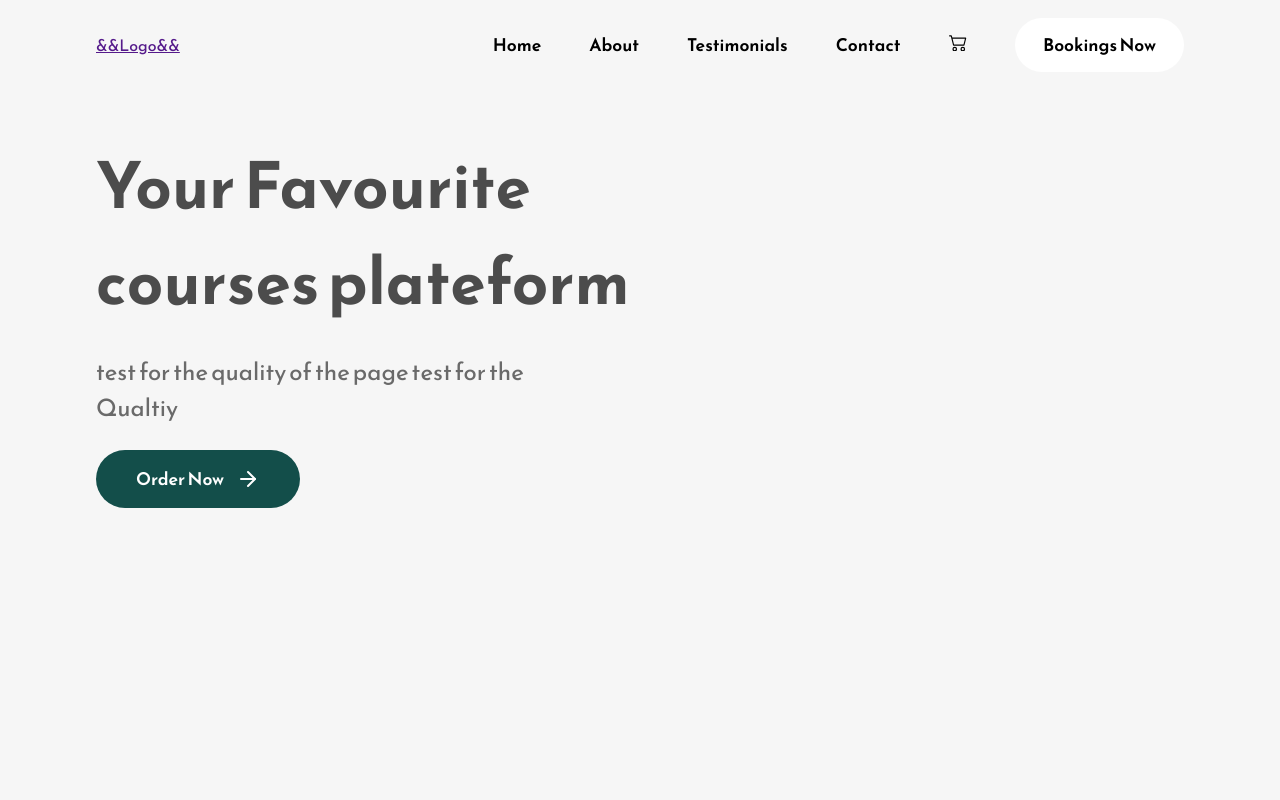
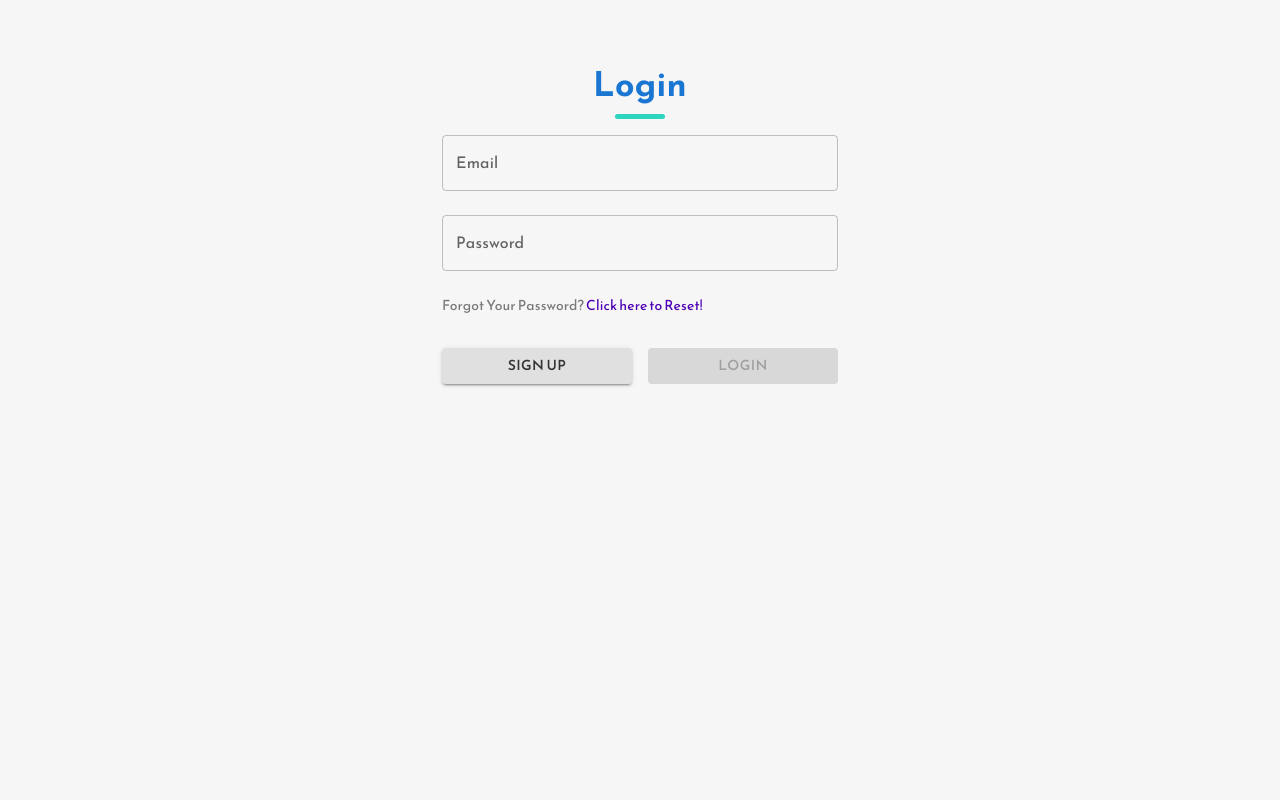
Before and after one commit to othmane222/forntreact, a React (Create React App) app: page /auth in a window 1280 px wide. Shown: the top 800 px of the page. Built offline with nearby package versions, Linux system fonts and the light colour scheme.

Commit message:
Customized the form using Formik for validation and added reset-password component

```diff
--- a/package.json
+++ b/package.json
@@ -11,12 +11,14 @@
     "@testing-library/react": "^13.4.0",
     "@testing-library/user-event": "^13.5.0",
     "axios": "^1.7.4",
+    "formik": "^2.4.6",
     "react": "^18.3.1",
     "react-dom": "^18.3.1",
     "react-icons": "^5.3.0",
     "react-router-dom": "^6.26.1",
     "react-scripts": "5.0.1",
-    "web-vitals": "^2.1.4"
+    "web-vitals": "^2.1.4",
+    "yup": "^1.4.0"
   },
   "scripts": {
     "start": "react-scripts start",
--- a/src/App.js
+++ b/src/App.js
@@ -1,25 +1,45 @@
 //import logo from './logo.svg';
-import './App.css';
-import LoginSignup from './components/LoginSignup/LoginSignup';
-import Home from './components/Home';
-import About from './components/About';
-import Work from './components/Work';
-import Testimonial from './components/Testimonial';
-import Contact from './components/Contact';
-import Footer from './components/Footer';
+import "./App.css";
+import LoginSignup from "./components/LoginSignup/LoginSignup";
+import Home from "./components/Home";
+import About from "./components/About";
+import Work from "./components/Work";
+import Testimonial from "./components/Testimonial";
+import Contact from "./components/Contact";
+import Footer from "./components/Footer";
+import { Routes, Route } from "react-router-dom";
+import { useNavigate } from "react-router-dom";
+import ResetPassword from "./components/LoginSignup/ResetPassword";
 
 function App() {
+  const navigate = useNavigate();
+
   return (
-
     <div className="App">
+      <Routes>
+        <Route
+          path="/"
+          element={
+            <>
               <Home />
               <About />
               <Work />
               <Testimonial />
               <Contact />
+              <button
+                className="secondary-button"
+                onClick={() => navigate("/auth")}
+              >
+                Get Started
+              </button>
               <Footer />
+            </>
+          }
+        />
+        <Route path="/auth" element={<LoginSignup />} />
+        <Route path="/reset-password" element={<ResetPassword />} />
+      </Routes>
     </div>
-
   );
 }
 
--- a/src/components/About.js
+++ b/src/components/About.js
@@ -7,10 +7,10 @@ const About = () => {
   return (
     <div className="about-section-container">
       <div className="about-background-image-container">
-        <img  alt="" />
+        <img src="" alt="" />
       </div>
       <div className="about-section-image-container">
-        <img srr alt="" />
+        <img src="" alt="" />
       </div>
       <div className="about-section-text-container">
         <p className="primary-subheading">About</p>
--- a/src/components/LoginSignup/LoginSignup.css
+++ b/src/components/LoginSignup/LoginSignup.css
@@ -1,93 +1,139 @@
-.container{
+.container {
     display: flex;
     flex-direction: column;
     margin: auto;
-    margin-top: 200px;
-    width: 600px;
-    background:#fff;
-    padding-bottom: 30px;
+    margin-top: 150px;
+    width: 90%;
+    max-width: 600px;
+    background: #fff;
+    padding: 30px 20px;
+    border-radius: 10px;
+    box-shadow: 0 4px 10px rgba(0, 0, 0, 0.1);
 }
 
 .header {
     display: flex;
     flex-direction: column;
     align-items: center;
-        gap: 9px;
+    gap: 10px;
     width: 100%;
-        margin-top: 30px;
 }
 
-        .text{
+.text {
     color: #2DD4BF;
-            font-size: 48px;
+    font-size: 36px;
     font-weight: 700;
+    text-align: center;
 }
-            .underline{
-            width: 61px;
-            height: 6px;
+
+.underline {
+    width: 50px;
+    height: 5px;
     background: #2DD4BF;
     border-radius: 9px;
 }
 
-            .inputs{
-                margin-top: 55px;
+.inputs {
+    margin-top: 45px;
     display: flex;
     flex-direction: column;
-                gap: 25px;
+    gap: 20px;
 }
-                .input{
+
+.input {
     display: flex;
     align-items: center;
-                margin: auto;
-                width: 480px;
-                height: 80px;
-                background: #eaeaea;
+    width: 100%;
+    height: 60px;
+    background: #f5f5f5;
     border-radius: 6px;
+    padding: 0 20px;
+    box-shadow: inset 0 2px 4px rgba(0, 0, 0, 0.05);
 }
 
-                .input img{
-margin: 0px 30px;
+.input img {
+    margin-right: 15px;
 }
-.input input{
-height: 50px;
-width: 400px;
+
+.input input {
+    height: 100%;
+    width: 100%;
     background: transparent;
     border: none;
     outline: none;
     color: #797979;
-font-size: 19px;
+    font-size: 16px;
 }
 
-.forgot-password{
-    padding-left: 62px;
-    margin-top: 27px;
+.forgot-password {
+    text-align: left;
     color: #797979;
-    font-size: 18px;
+    font-size: 16px;
+    margin-top: 15px;
 }
-    .forgot-password span{
+
+.forgot-password-link {
     color: #4c00b4;
     cursor: pointer;
 }
 
-   .submit-container{
+.submit-container {
     display: flex;
-        gap: 30px;
-        margin: 60px auto;
+    flex-direction: column;
+    gap: 15px;
+    margin: 40px auto 0;
+    width: 100%;
 }
-        .submit{
+
+.submit {
     display: flex;
     justify-content: center;
     align-items: center;
-        width: 220px;
-        height: 59px;
+    width: 100%;
+    height: 50px;
     color: #fff;
     background: #2DD4BF;
     border-radius: 50px;
-        font-size: 19px;
+    font-size: 18px;
     font-weight: 700;
-        cursor: pointer;}
+    cursor: pointer;
+    transition: background 0.3s ease;
+}
 
-        .gray{
+.submit:hover {
+    background: #24bda9;
+}
+
+.gray {
     background: #acabab;
-            color:#ffffff;
+    color: #ffffff;
+    cursor: not-allowed;
 }
+
+@media (max-width: 768px) {
+    .container {
+        margin-top: 100px;
+        padding: 20px 15px;
+    }
+
+    .text {
+        font-size: 28px;
+    }
+
+    .inputs {
+        margin-top: 30px;
+    }
+
+    .input {
+        height: 50px;
+    }
+
+    .input input {
+        font-size: 14px;
+    }
+
+    .submit {
+        height: 45px;
+        font-size: 16px;
+    }
+}
--- a/src/components/LoginSignup/LoginSignup.jsx
+++ b/src/components/LoginSignup/LoginSignup.jsx
@@ -1,42 +1,147 @@
-import React, { useState } from 'react'
+import React, { useState } from 'react';
+import { useNavigate } from 'react-router-dom';
+import { Formik, Form, Field } from 'formik';
+import * as Yup from 'yup';
+import { TextField, Button, Typography, Box, Container } from '@mui/material';
 import './LoginSignup.css';
-//import a from '../Assets/a.png';
-//import b from '../Assets/b.png';
+
 const LoginSignup = () => {
-    const [action,setAction] = useState("Login");
-    return(
-        <div className="container">
-            <div className="header">
-                <div className="text">{action}</div>
-                <div className="underline"></div>
-            </div>
-            <div className="inputs">{action=="Login"?<div></div>:<div className="input">
-                    <img  alt=""></img>
-                    <input type="text" placeholder='name'></input>
-                </div>}
-
-                <div className="input">
-                    <img  alt=""></img>
-                    <input type="email" placeholder='email'></input>
-                </div>
-                <div className="input">
-                    <img alt=""></img>
-                    <input type="password" placeholder='password'></input>
-                </div>
-            </div>
-            {action=="Sign Up"?<div></div>:<div className="forgot-password">Lost password? <span>Click here!</span>
-                </div>}
-
-            <div className="submit-container">
-                <div className={action=="Login"?"submit gray":"submit"} onClick={() => {setAction("Sign Up")}}>Sign Up</div>
-                <div className={action=="Sign Up"?"submit gray":"submit"} onClick={() => {setAction("Login")}}>Login</div>
-            </div>
-
-             </div>
+  const [action, setAction] = useState("Login");
+  const navigate = useNavigate();
 
 
+  const validationSchema = Yup.object().shape({
+    name: action === "Sign Up" ? Yup.string().required('Name is required') : Yup.string(),
+    email: Yup.string().email('Invalid email format').required('Email is required'),
+    password: Yup.string().min(6, 'Password must be at least 6 characters').required('Password is required'),
+  });
 
-            )
+  const initialValues = {
+    name: '',
+    email: '',
+    password: '',
+  };
 
-}
+
+  const onSubmit = (values, { resetForm }) => {
+    console.log('Form data', values);
+    resetForm();
+  };
+
+  return (
+    <Container maxWidth="xs">
+      <Box sx={{ textAlign: 'center', mt: 8 }}>
+        <Typography variant="h4" color="primary" fontWeight="700">
+          {action}
+        </Typography>
+        <Box
+          sx={{
+            width: '50px',
+            height: '5px',
+            backgroundColor: '#2DD4BF',
+            borderRadius: '9px',
+            mx: 'auto',
+            mt: 1,
+          }}
+        />
+      </Box>
+
+      <Formik
+        initialValues={initialValues}
+        validationSchema={validationSchema}
+        onSubmit={onSubmit}
+      >
+        {({ errors, touched, isSubmitting }) => (
+          <Form>
+            {action === "Sign Up" && (
+              <Field
+                as={TextField}
+                fullWidth
+                margin="normal"
+                variant="outlined"
+                label="Name"
+                name="name"
+                error={touched.name && Boolean(errors.name)}
+                helperText={touched.name && errors.name}
+              />
+            )}
+
+            <Field
+              as={TextField}
+              fullWidth
+              margin="normal"
+              variant="outlined"
+              label="Email"
+              name="email"
+              error={touched.email && Boolean(errors.email)}
+              helperText={touched.email && errors.email}
+            />
+
+            <Field
+              as={TextField}
+              fullWidth
+              margin="normal"
+              variant="outlined"
+              label="Password"
+              type="password"
+              name="password"
+              error={touched.password && Boolean(errors.password)}
+              helperText={touched.password && errors.password}
+            />
+
+            {action === "Login" && (
+              <Typography
+                sx={{ textAlign: 'left', mt: 2, color: '#797979', fontSize: '14px' }}
+              >
+                Forgot Your Password?
+                <span
+                  onClick={() => navigate('/reset-password')}
+                  style={{ color: '#4c00b4', cursor: 'pointer' }}
+                >
+                  {' '} Click here to Reset!
+                </span>
+              </Typography>
+            )}
+
+            <Box sx={{ display: 'flex', justifyContent: 'space-between', mt: 4 }}>
+              <Button
+                variant="contained"
+                sx={{
+                  mr: 1,
+                  bgcolor: action === "Sign Up" ? '#2DD4BF' : '#E0E0E0',
+                  color: action === "Sign Up" ? '#FFF' : '#333',
+                  '&:hover': {
+                    bgcolor: action === "Sign Up" ? '#24bda9' : '#BDBDBD',
+                  },
+                }}
+                onClick={() => setAction("Sign Up")}
+                fullWidth
+                disabled={isSubmitting || action === "Sign Up"}
+              >
+                Sign Up
+              </Button>
+              <Button
+                variant="contained"
+                sx={{
+                  ml: 1,
+                  bgcolor: action === "Login" ? '#2DD4BF' : '#E0E0E0',
+                  color: action === "Login" ? '#FFF' : '#333',
+                  '&:hover': {
+                    bgcolor: action === "Login" ? '#24bda9' : '#BDBDBD',
+                  },
+                }}
+                onClick={() => setAction("Login")}
+                fullWidth
+                disabled={isSubmitting || action === "Login"}
+              >
+                Login
+              </Button>
+            </Box>
+          </Form>
+        )}
+      </Formik>
+    </Container>
+  );
+};
+
 export default LoginSignup;
--- /dev/null
+++ b/src/components/LoginSignup/ResetPassword.jsx
@@ -0,0 +1,82 @@
+import React, { useState } from 'react';
+import { Typography, Box, Container, TextField, Button, Snackbar, Alert } from '@mui/material';
+import { Formik, Form, Field } from 'formik';
+import * as Yup from 'yup';
+
+const ResetPassword = () => {
+  const [openSnackbar, setOpenSnackbar] = useState(false);
+
+  const validationSchema = Yup.object().shape({
+    email: Yup.string().email('Invalid email format').required('Email is required'),
+  });
+
+  const initialValues = {
+    email: '',
+  };
+
+  const onSubmit = (values, { resetForm }) => {
+    console.log('Reset password email:', values.email);
+    setOpenSnackbar(true);
+    resetForm();
+  };
+
+  const handleCloseSnackbar = () => {
+    setOpenSnackbar(false);
+  };
+
+  return (
+    <Container maxWidth="xs">
+      <Box sx={{ textAlign: 'center', mt: 8 }}>
+        <Typography variant="h4" color="primary" fontWeight="700">
+          Reset Password
+        </Typography>
+      </Box>
+
+      <Formik
+        initialValues={initialValues}
+        validationSchema={validationSchema}
+        onSubmit={onSubmit}
+      >
+        {({ errors, touched, isSubmitting }) => (
+          <Form>
+            <Field
+              as={TextField}
+              fullWidth
+              margin="normal"
+              variant="outlined"
+              label="Email"
+              name="email"
+              error={touched.email && Boolean(errors.email)}
+              helperText={touched.email && errors.email}
+            />
+
+            <Box sx={{ mt: 4 }}>
+              <Button
+                variant="contained"
+                color="primary"
+                fullWidth
+                type="submit"
+                disabled={isSubmitting}
+              >
+                Submit
+              </Button>
+            </Box>
+          </Form>
+        )}
+      </Formik>
+
+      <Snackbar
+        open={openSnackbar}
+        autoHideDuration={6000}
+        onClose={handleCloseSnackbar}
+        message="Password reset email sent!"
+      >
+        <Alert onClose={handleCloseSnackbar} severity="success" sx={{ width: '100%' }}>
+          Password reset email sent!
+        </Alert>
+      </Snackbar>
+    </Container>
+  );
+};
+
+export default ResetPassword;
--- a/src/components/Work.js
+++ b/src/components/Work.js
@@ -7,17 +7,17 @@ const Work = () => {
   const workInfoData = [
     {
       //image: a,
-      title: "test",
+      title: "test 1",
       text: "Lorem ipsum dolor sit amet consectetur. Maecenas orci et sagittis duis elementum interdum facilisi bibendum.",
     },
     {
       //image: b,
-      title: "test",
+      title: "test 2",
       text: "Lorem ipsum dolor sit amet consectetur. Maecenas orci et ",
     },
     {
       //image:c,
-      title: "test",
+      title: "test 3",
       text: "Lorem ipsum dolor sit amet consectetur. Maecenas orci et lorem ipsum",
     },
   ];
```
Also changed, not shown: src/index.js (+9 -8 lines), 1 other file (tests, documents, lock files or other folders). Lines whose indentation alone changed are shown as unchanged.
